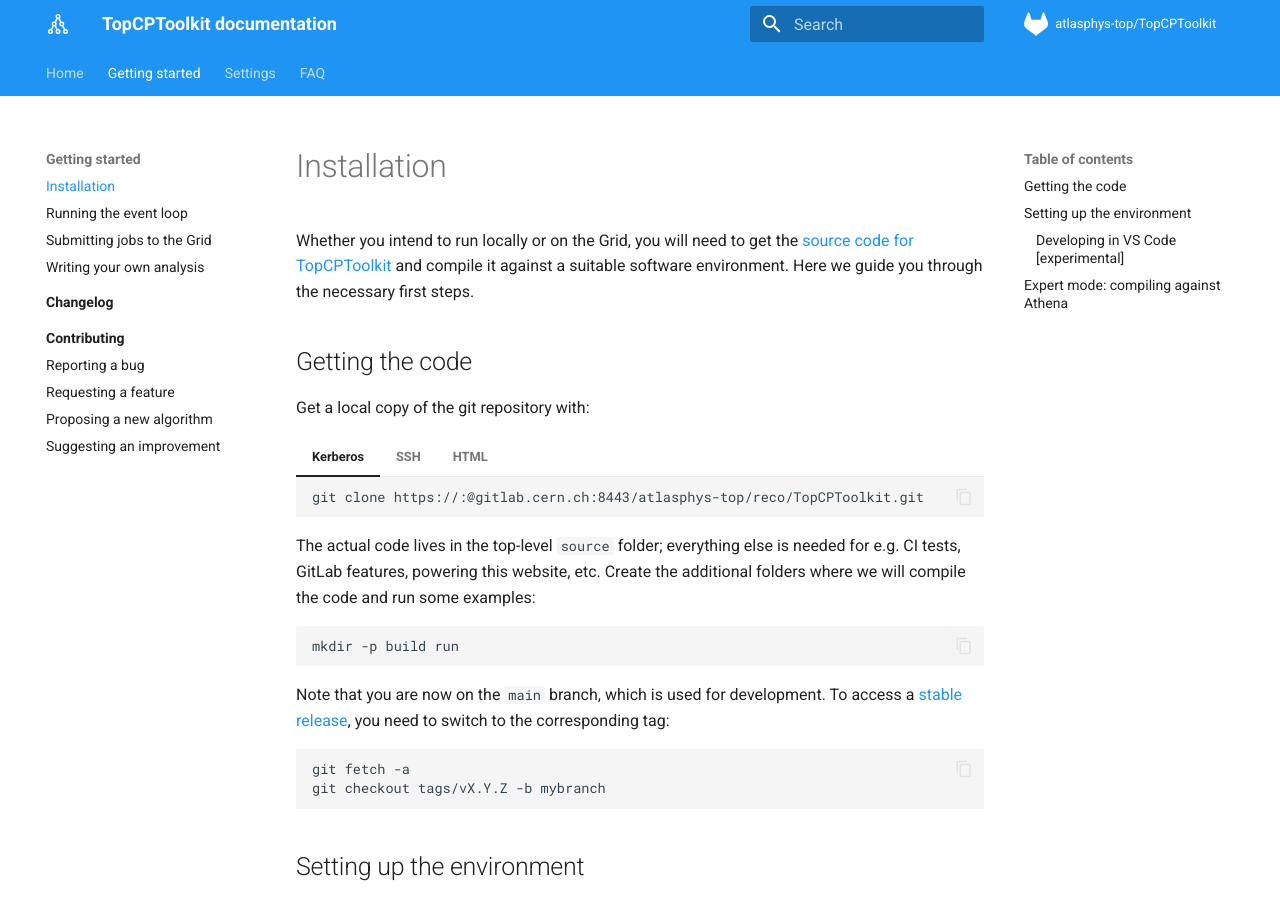
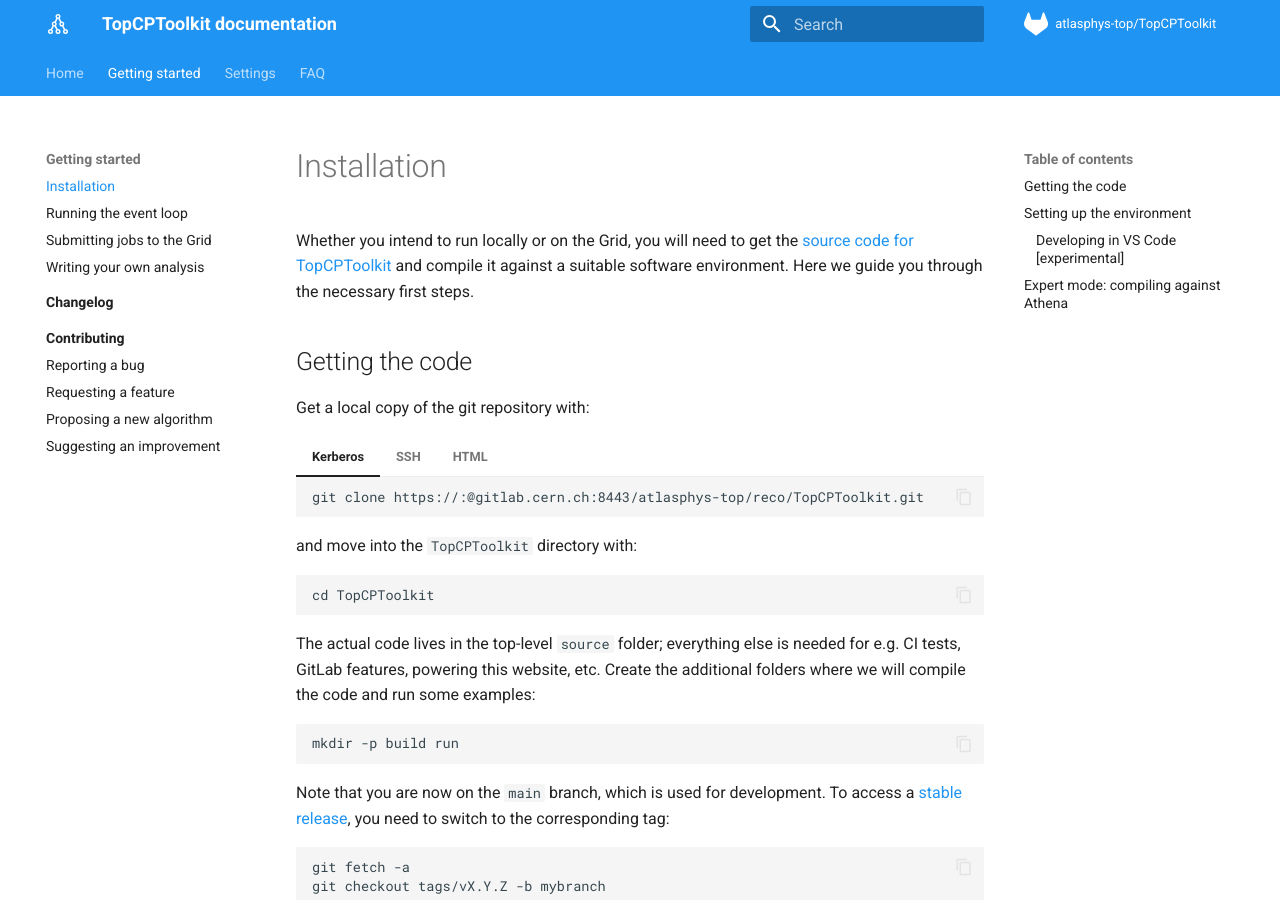
Before and after one commit to SuperNova76/TopCPToolKit, an MkDocs documentation site: the page built from docs/installation.md, in a window 1280 px wide and 900 px high. Built offline with MkDocs 1.6.1 and Material for MkDocs 9.7.7, drawn with Linux system fonts in a browser that asks for light colours; emoji names are drawn with the system emoji font.

Commit message:
Adding cd TopCPToolkit to installation guide

````diff
--- a/docs/installation.md
+++ b/docs/installation.md
@@ -17,6 +17,11 @@ Get a local copy of the git repository with:
     ```sh
     git clone https://gitlab.cern.ch/atlasphys-top/reco/TopCPToolkit.git
     ```
+
+and move into the `TopCPToolkit` directory with:
+```
+cd TopCPToolkit
+```
 
 The actual code lives in the top-level `source` folder; everything else is needed for e.g. CI tests, GitLab features, powering this website, etc.
 Create the additional folders where we will compile the code and run some examples:
````
